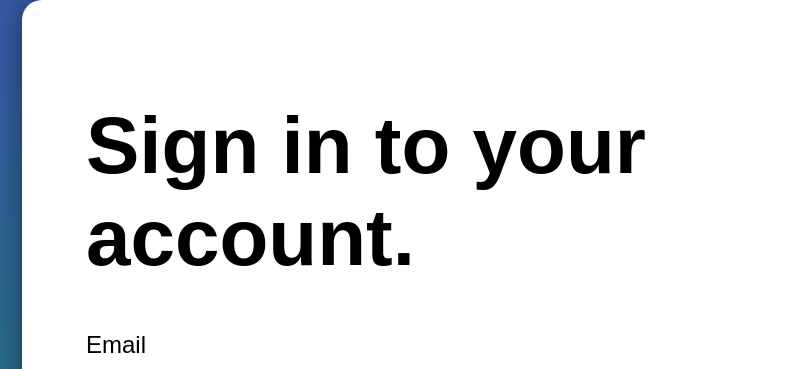
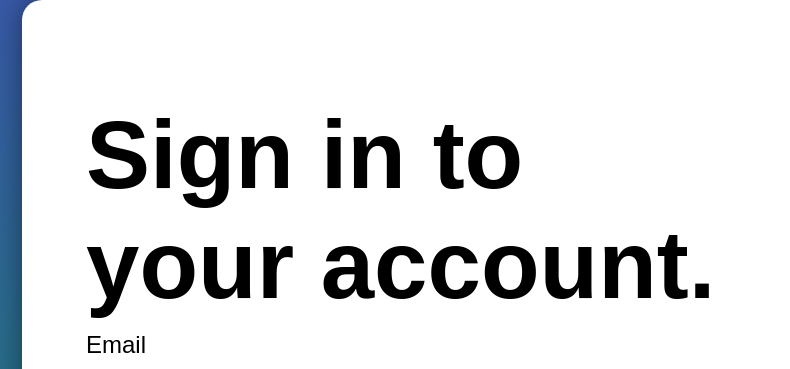
Before and after one commit to Fin-Cottler/ZINE, a plain HTML site: page index.html in a window 1280 px wide. Shown: the top 369 px of the page, 490-1280 px from the left. Drawn offline with Linux system fonts and the light colour scheme.

Commit message:
Update index.css

```diff
--- a/css/index.css
+++ b/css/index.css
@@ -42,7 +42,7 @@ html {
 }
 
 .header {
-    font-size: 60pt;
+    font-size: 72pt;
     font-weight: bold;
 }
 label{
@@ -127,4 +127,5 @@ label{
 
 img{
     width: 90%;
+
 }
```
